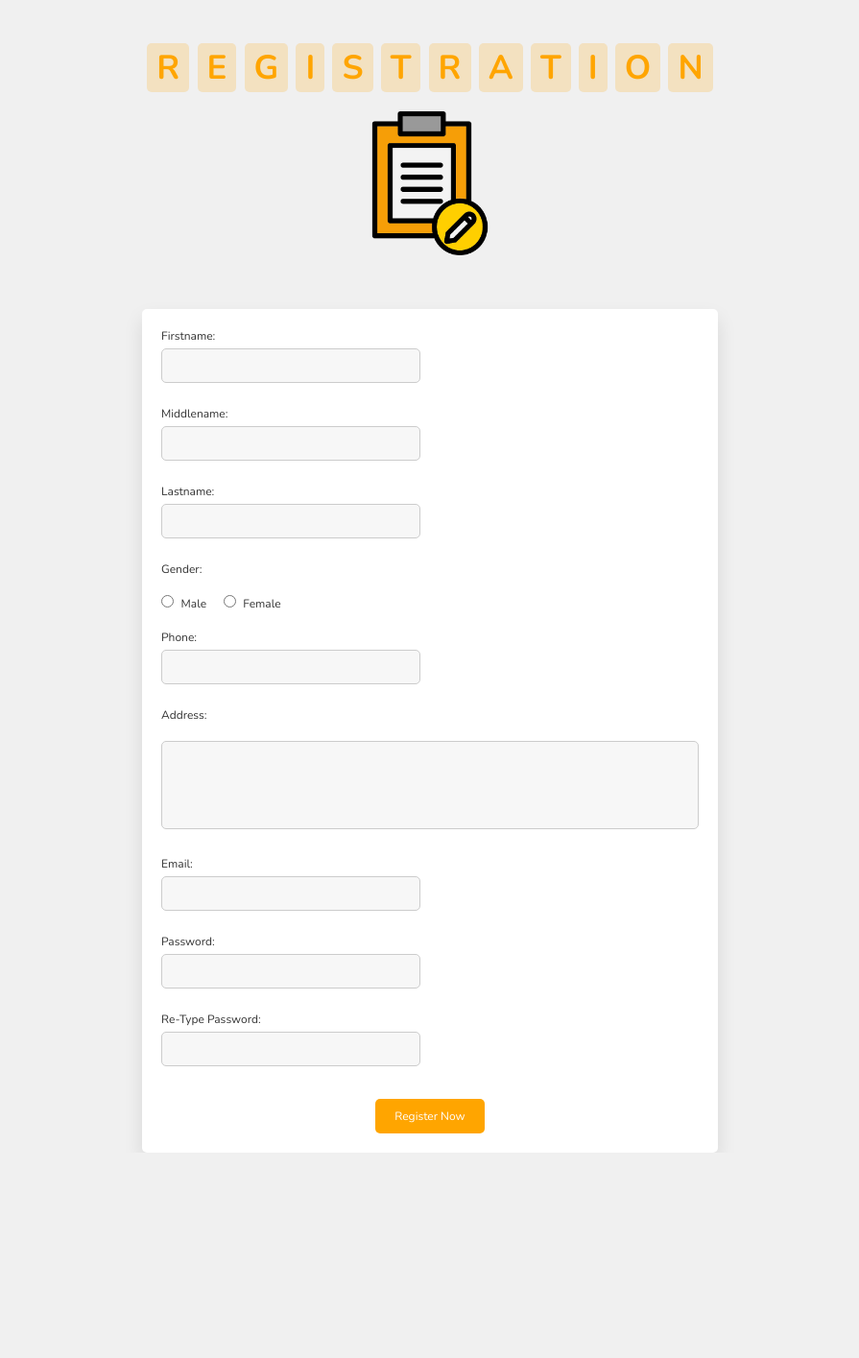
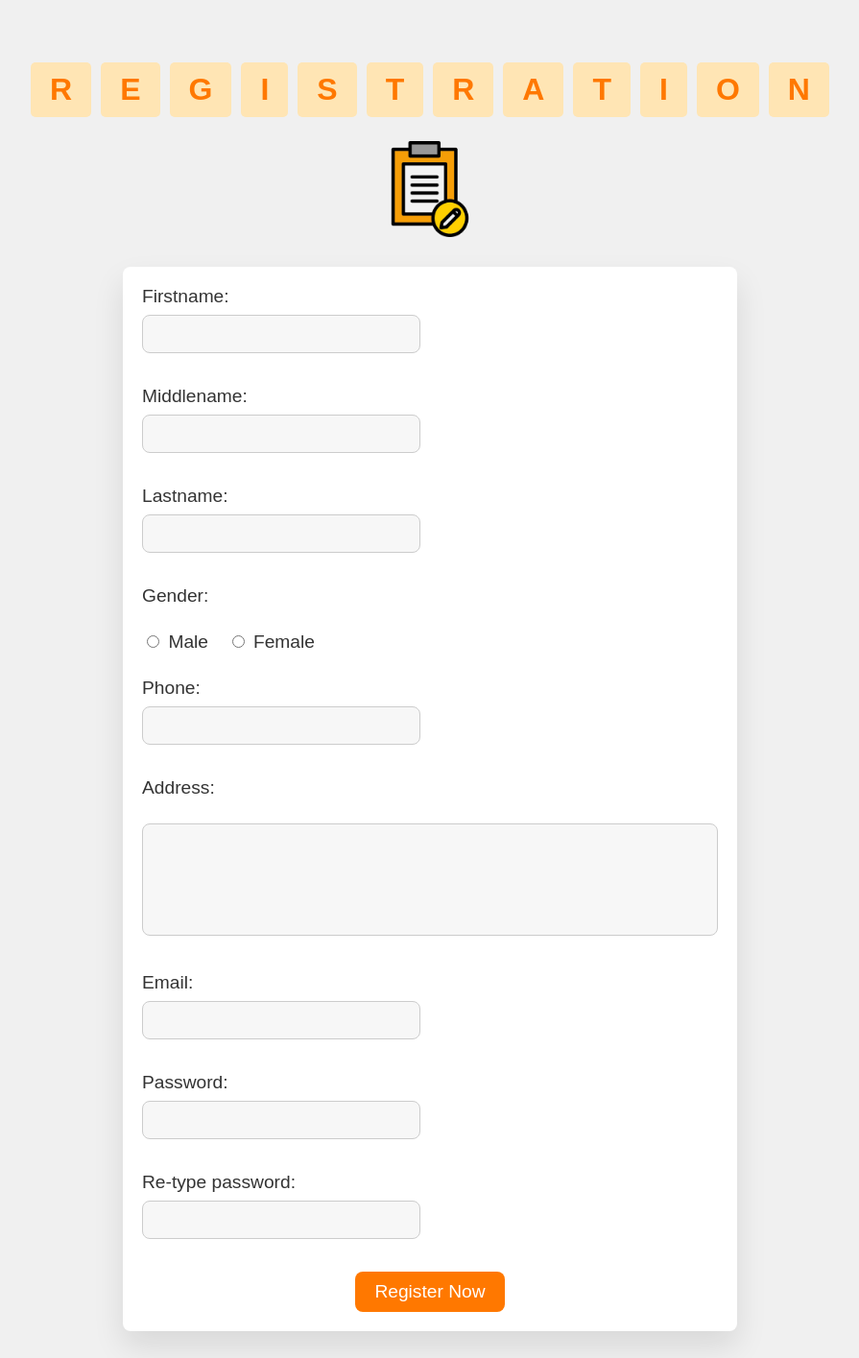
Before and after one commit to mujibrabin123/Tour-website, a PHP site: page /regitrations.php in a window 1280 px wide. Shown: the whole page at 96% size, without its empty margins (192-1087 px from the left). Before the commit the page ends 1201 px from the top, so only its background shows below. Run offline with PHP 8.4, Linux system fonts and the light colour scheme; data that the repository does not hold is empty.

Commit message:
Update and refactor files in the src directory

```diff
--- a/src/admin_dashboard.php
+++ b/src/admin_dashboard.php
@@ -111,5 +111,7 @@ document.getElementById('form-close').onclick = () => {
 };
 </script>
 
+<script src="script3.js"></script>
+
 </body>
 </html>
--- a/src/index.php
+++ b/src/index.php
@@ -50,7 +50,7 @@ require('db_connection.php')
 
     <form action="" class="search-bar-container">
         <input type="search" id="search-bar" placeholder="search here...">
-        <label for="search-bar" class="fas fa-search"></label>
+        <label for="search-bar" class="fas fa-times" id="search-close"></label>
     </form>
 
 
@@ -64,7 +64,7 @@ require('db_connection.php')
 
 <div class="login-form-container">
 
-    <i class="fas fa-time" id="form-close"></i>
+    <i class="fas fa-times" id="form-close"></i>
     <form action="login.php" method="POST">
         <h3>login</h3>
         <input type="email" class="box" placeholder="enter your email" name="email"> <!-- Added name attribute -->
@@ -655,7 +655,7 @@ require('db_connection.php')
 
 
 <!--custom js file link -->
-<script src="script2.js"></script>
+<script src="script3.js"></script>
 
 </body>
 </html>
--- a/src/registritionoff.css
+++ b/src/registritionoff.css
@@ -1,6 +1,6 @@
 /* General Styles */
 body {
-    font-family: Arial, sans-serif;
+    font-family: 'Nunito', sans-serif;
     background-color: #f0f0f0;
     padding: 20px;
 }
@@ -9,21 +9,29 @@ body {
     text-align: center;
     font-size: 3rem;
     margin-bottom: 20px;
+    display: flex;
+    justify-content: center;
+    flex-wrap: wrap;
 }
 
 .heading span {
     display: inline-block;
-    animation: bounce 0.3s ease infinite alternate;
-    /* Applying orange color from first CSS */
-    color: var(--orange);
+    background-color: #ffe5b4; /* Light orange background */
+    color: #ff7800; /* Deep orange text */
+    padding: 10px 20px; /* Adjust padding for better spacing */
+    margin: 5px;
+    border-radius: 5px;
+    font-size: 2rem;
 }
 
 .heading .image {
-    margin-top: 20px;
+    margin-top: 20px; /* Ensure space between text and image */
+    text-align: center; /* Center align the image */
+    width: 100%; /* Ensure it takes the full width */
 }
 
 .heading .image img {
-    width: 150px;
+    width: 100px; /* Make the image larger */
     height: auto;
 }
 
@@ -44,7 +52,12 @@ form label {
     color: #333;
 }
 
-form input[type="text"], form input[type="number"], form input[type="email"], form input[type="password"], form select, form textarea {
+form input[type="text"],
+form input[type="number"],
+form input[type="email"],
+form input[type="password"],
+form select,
+form textarea {
     width: calc(50% - 10px);
     padding: 10px;
     margin-bottom: 1rem;
@@ -52,8 +65,9 @@ form input[type="text"], form input[type="number"], form input[type="email"], fo
     color: #333;
     background: #f7f7f7;
     border: 1px solid #ccc;
-    border-radius: 5px;
+    border-radius: .5rem;
     box-sizing: border-box;
+    transition: background-color 0.3s, border-color 0.3s;
 }
 
 form input[type="radio"] {
@@ -82,31 +96,39 @@ form .btn {
     padding: 10px 20px;
     font-size: 1.2rem;
     color: #fff;
-    /* Applying orange color from first CSS */
-    background-color: var(--orange);
+    background-color: #ff7800; /* Orange background for button */
     border: none;
-    border-radius: 5px;
+    border-radius: .5rem;
     cursor: pointer;
+    transition: background-color 0.3s;
 }
 
 form .btn:hover {
-    background-color: #555;
+    background-color: #ff8800; /* Slightly darker orange on hover */
 }
 
-/* Animations */
-@keyframes bounce {
-    0% { transform: translateY(0); }
-    100% { transform: translateY(-10px); }
+form input:focus,
+form textarea:focus,
+form select:focus {
+    background: #ffe5b4; /* Light orange background on focus */
+    border-color: #ff7800; /* Orange border on focus */
+    outline: none;
 }
 
-@keyframes slideIn {
-    from { opacity: 0; transform: translateY(30px); }
-    to { opacity: 1; transform: translateY(0); }
+/* Selection Styles */
+::selection {
+    background: #ff7800; /* Deep orange background */
+    color: #fff; /* White text */
 }
 
 /* Responsive Design */
 @media (max-width: 768px) {
-    form input[type="text"], form input[type="number"], form input[type="email"], form input[type="password"], form select {
+    form input[type="text"],
+    form input[type="number"],
+    form input[type="email"],
+    form input[type="password"],
+    form select,
+    form textarea {
         width: 100%;
     }
 }
--- a/src/regitrations.php
+++ b/src/regitrations.php
@@ -7,22 +7,21 @@ require('db_connection.php');
 <head>
     <title>Registration Page</title>
     <link rel="stylesheet" type="text/css" href="registritionoff.css">
-    <link rel="stylesheet" type="text/css" href="style.css">
 </head>
 <body>
     <h1 class="heading">
-        <span>r</span>
-        <span>e</span>
-        <span>g</span>
-        <span>i</span>
-        <span>s</span>
-        <span>t</span>
-        <span>r</span>
-        <span>a</span>
-        <span>t</span>
-        <span>i</span>
-        <span>o</span>
-        <span>n</span>
+        <span>R</span>
+        <span>E</span>
+        <span>G</span>
+        <span>I</span>
+        <span>S</span>
+        <span>T</span>
+        <span>R</span>
+        <span>A</span>
+        <span>T</span>
+        <span>I</span>
+        <span>O</span>
+        <span>N</span>
         <div class="image">
             <img src="image/register-1.png" alt="">
         </div>
--- a/src/user_bookings.css
+++ b/src/user_bookings.css
@@ -11,6 +11,12 @@ html, body {
     --light-color: #666;
     --box-shadow: 0 .5rem 1rem rgba(0,0,0,.1);
     --border: .1rem solid rgba(0,0,0,.1);
+}
+
+/* Selection Styles */
+::selection {
+    background: #ff7800; /* Deep orange background */
+    color: #fff; /* White text */
 }
 
 /* Header Styles */
--- a/src/user_bookings.php
+++ b/src/user_bookings.php
@@ -71,6 +71,6 @@ $bookings = $stmt_bookings->get_result();
 </section>
 
 <!--custom js file link -->
-<script src="script2.js"></script>
+<script src="script3.js"></script>
 </body>
 </html>
--- a/src/user_dashboard.php
+++ b/src/user_dashboard.php
@@ -52,7 +52,7 @@ $email = $_SESSION['email'];
     </div>
     <form action="" class="search-bar-container">
         <input type="search" id="search-bar" placeholder="Search here...">
-        <label for="search-bar" class="fas fa-search"></label>
+        <label for="search-bar" class="fas fa-times" id='search-close'></label>
     </form>
 </header>
 
@@ -609,7 +609,7 @@ $email = $_SESSION['email'];
 
 <!--custom js file link -->
 <script src="https://cdn.jsdelivr.net/npm/swiper@11/swiper-bundle.min.js"></script>
-<script src="script2.js"></script>
+<script src="script3.js"></script>
 
 </body>
 </html>
--- a/src/user_profile.php
+++ b/src/user_profile.php
@@ -167,6 +167,6 @@ if ($_SERVER['REQUEST_METHOD'] == 'POST' && isset($_POST['change_password'])) {
 </section>
 
 <!--custom js file link -->
-<script src="script2.js"></script>
+<script src="script3.js"></script>
 </body>
 </html>
```
Also changed, not shown: src/admin_style.css (+7 -0 lines), src/script3.js (renamed from src/script2.js, +13 -13 lines), src/style.css (+14 -12 lines), src/user_profile.css (+9 -0 lines).
